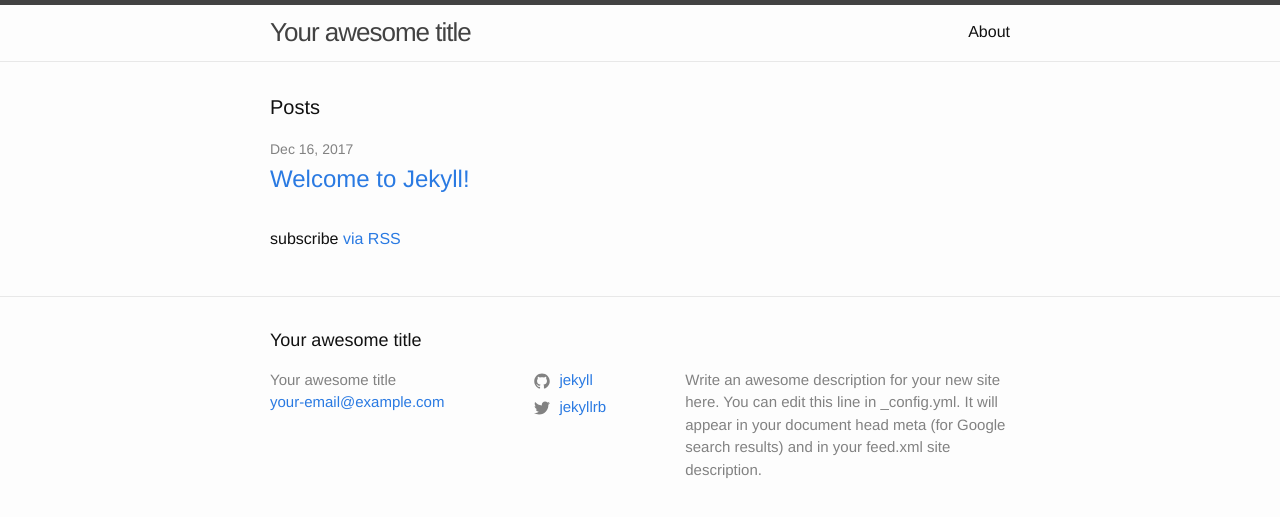
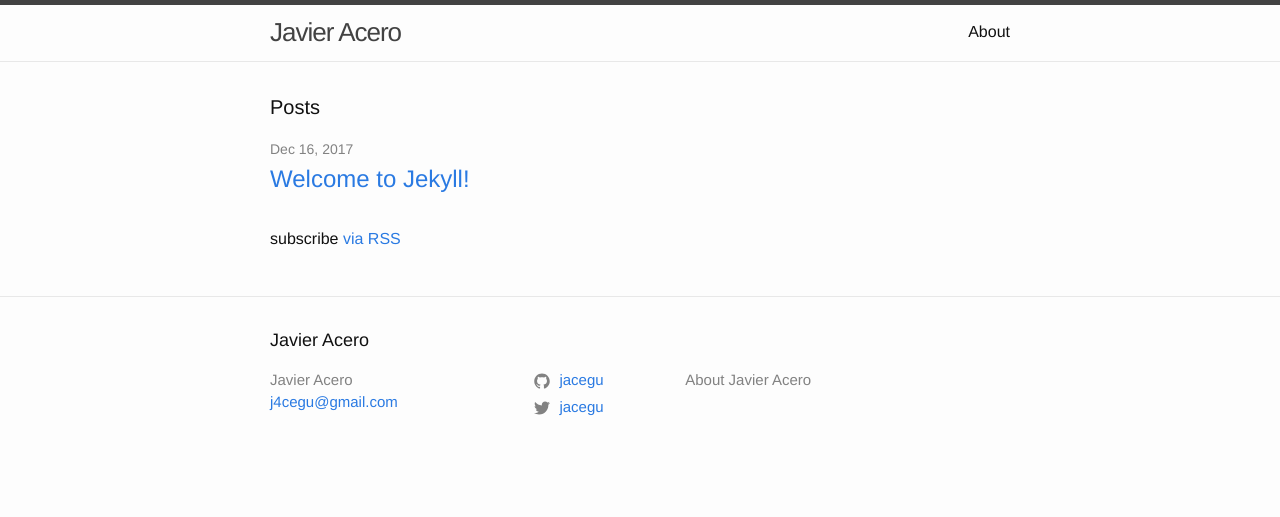
Before and after one commit to jacegu/javieracero.com, a Jekyll site: the page built from index.md, in a window 1280 px wide. Shown: the top 517 px of the page. Built offline with Jekyll 4.4.1, drawn with Linux system fonts in a browser that asks for light colours.

Commit message:
Basic config

```diff
--- a/_config.yml
+++ b/_config.yml
@@ -13,16 +13,14 @@
 # you will see them accessed via {{ site.title }}, {{ site.email }}, and so on.
 # You can create any custom variable you would like, and they will be accessible
 # in the templates via {{ site.myvariable }}.
-title: Your awesome title
-email: your-email@example.com
+title: Javier Acero
+email: j4cegu@gmail.com
 description: >- # this means to ignore newlines until "baseurl:"
-  Write an awesome description for your new site here. You can edit this
-  line in _config.yml. It will appear in your document head meta (for
-  Google search results) and in your feed.xml site description.
+  About Javier Acero
 baseurl: "" # the subpath of your site, e.g. /blog
-url: "" # the base hostname & protocol for your site, e.g. http://example.com
-twitter_username: jekyllrb
-github_username:  jekyll
+url: "http://javieracero.com" # the base hostname & protocol for your site, e.g. http://example.com
+twitter_username: jacegu
+github_username:  jacegu
 
 # Build settings
 markdown: kramdown
```
